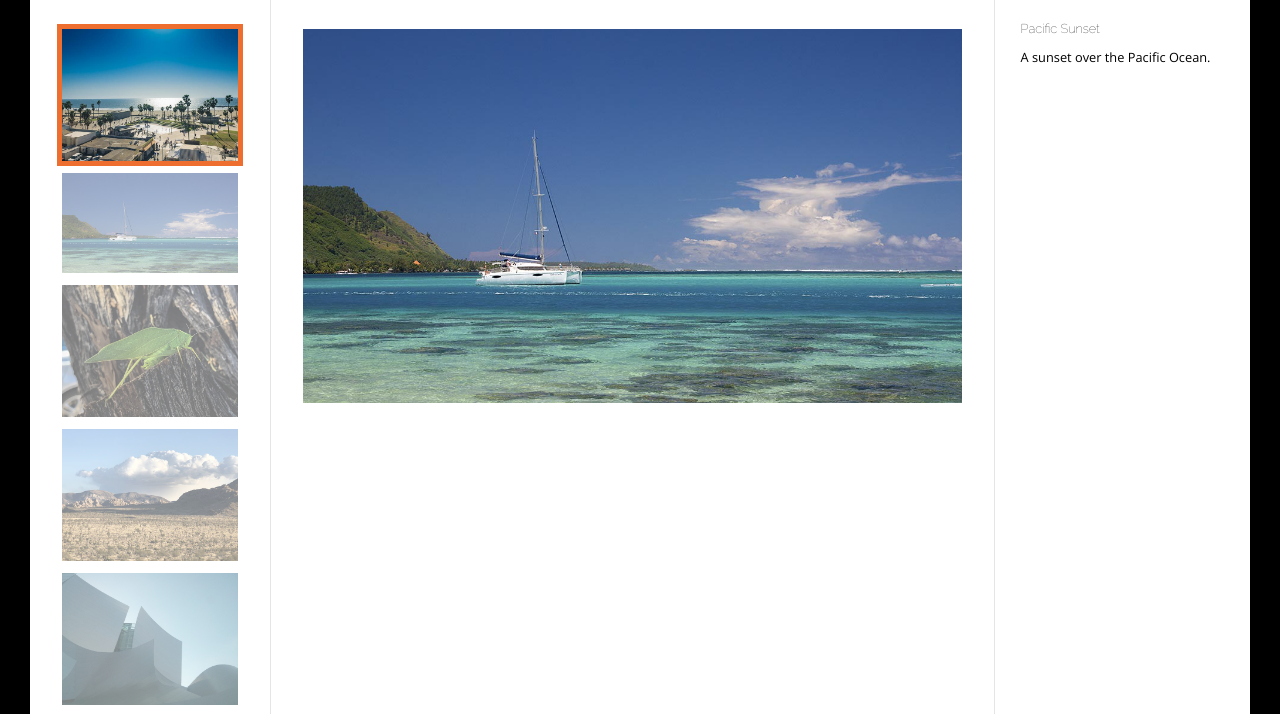
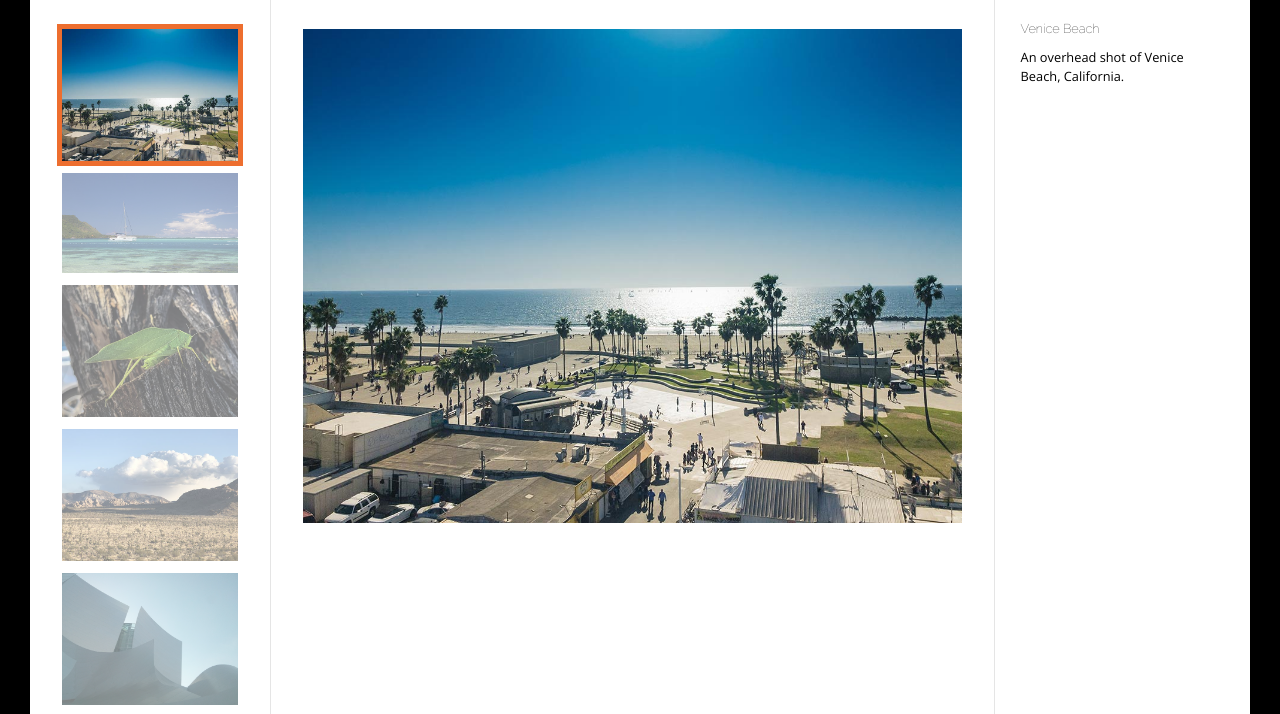
Before and after one commit to evanlsolomon/evanlsolomon.github.io, a plain HTML site: page _site/gallery/index.html in a window 1280 px wide. Both pictures are taken after a click on the element 150 px from the left and 184 px from the top of the page. Shown: the part 83-797 px from the top of the page. Drawn offline with nearby package versions, Linux system fonts and the light colour scheme.

Commit message:
Finish the Javascript gallery

```diff
--- a/_site/gallery/index.html
+++ b/_site/gallery/index.html
@@ -140,12 +140,12 @@
   </div>
   <div class="col col-content">
     <div class="gallery-photo" id="gallery-photo">
-      <img src="/images/large/boat.jpg" alt="Catamaran">
+      <img src="/images/small/beach.jpg" alt="Venice Beach">
     </div>
   </div>
   <div class="col col-aside gallery-info" id="gallery-info">
-    <h3 class="title">Pacific Sunset</h3>
-    <p class="description">A sunset over the Pacific Ocean.</p>
+    <h3 class="title">Venice Beach</h3>
+    <p class="description">An overhead shot of Venice Beach, California.</p>
   </div>
 </div>
 
--- a/js/gallery.js
+++ b/js/gallery.js
@@ -1,3 +1,27 @@
 function activateGallery(){
-  alert("Hello from the gallery file")
-}
+  let thumbnails = document.querySelectorAll("#gallery-thumbs div img");
+  let mainImage  = document.querySelector("#gallery-photo img");
+
+thumbnails.forEach(function(thumbnail){
+  thumbnail.addEventListener("click", function() {
+    //set clicked image as main image
+    let newImageSrc = thumbnail.dataset.largeVersion;
+    mainImage.setAttribute("src", newImageSrc);
+    mainImage.setAttribute("alt", thumbnail.alt);
+
+    //Change which image is current
+    document.querySelector(".current").classList.remove("current");
+    thumbnail.parentNode.classList.add("current");
+
+    //Update image info.
+    let galleryInfo = document.querySelector("#gallery-info");
+    let title       = galleryInfo.querySelector(".title")
+    let description = galleryInfo.querySelector(".description")
+
+    title.innerHTML       = thumbnail.dataset.title;
+    description.innerHTML = thumbnail.dataset.description;
+
+
+  });
+});
+};
```
Also changed, not shown: _site/js/gallery.js (+26 -2 lines), gallery/index.html (+3 -3 lines).
